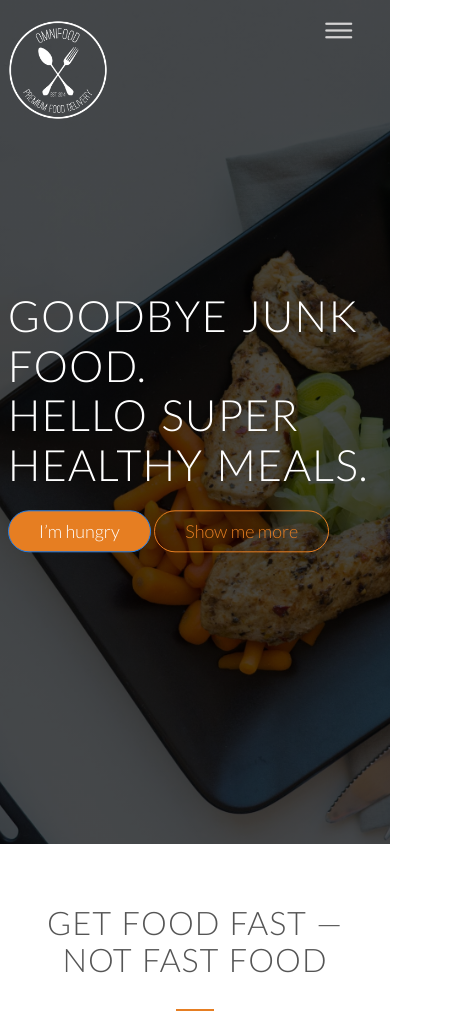
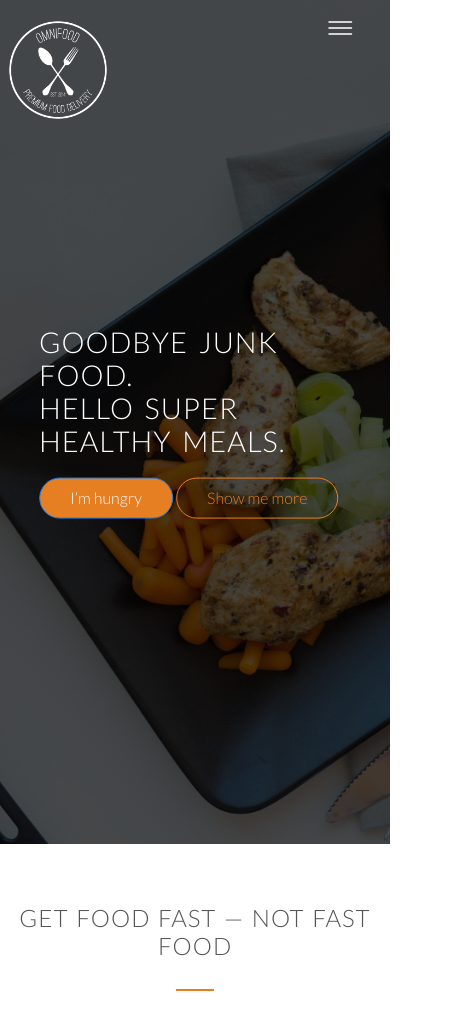
Before and after one commit to ahmedKhaled1995/Omnifood-Website, a website: page index.html in a window 390 px wide. Shown: the top 1018 px of the page, 469 px wide, since content can reach past the window. Drawn offline with nearby package versions, Linux system fonts and the light colour scheme; files whose address does not match are found by name.

Commit message:
Fixied mobile width

```diff
--- a/resources/css/queries.css
+++ b/resources/css/queries.css
@@ -1,10 +1,12 @@
 @media only screen and (max-width: 1200px) {
+  body {
+  }
   .hero-text-box {
-    width: 100%;
-    margin: 0 2%;
+    width: 80%;
+    padding: 0 2%;
   }
   .row {
-    margin: 0 2%;
+    padding: 0 2%;
   }
 }
 
@@ -48,8 +50,28 @@
 }
 
 @media only screen and (max-width: 767px) {
+  body {
+    font-size: 16px;
+  }
+
+  h1 {
+    font-size: 180%;
+  }
+
+  h2 {
+    font-size: 150%;
+  }
+
+  h3 {
+    font-size: 90%;
+  }
+
+  .hero-text-box {
+  }
+
   .col {
     width: 100%;
+    margin: 0 0 4% 0;
   }
   .app-screen {
     width: 30%;
@@ -62,7 +84,7 @@
   }
   .city-description-entery,
   .city-entery h3 {
-    width: 100%;
+    width: 70%;
     margin-left: 30%;
   }
   .card {
--- a/resources/css/style.css
+++ b/resources/css/style.css
@@ -7,7 +7,8 @@
   padding: 0;
 }
 
-html {
+html,
+body {
   font-family: "Lato", Arial, Helvetica, sans-serif;
   font-weight: 300;
   font-size: 20px;
```
